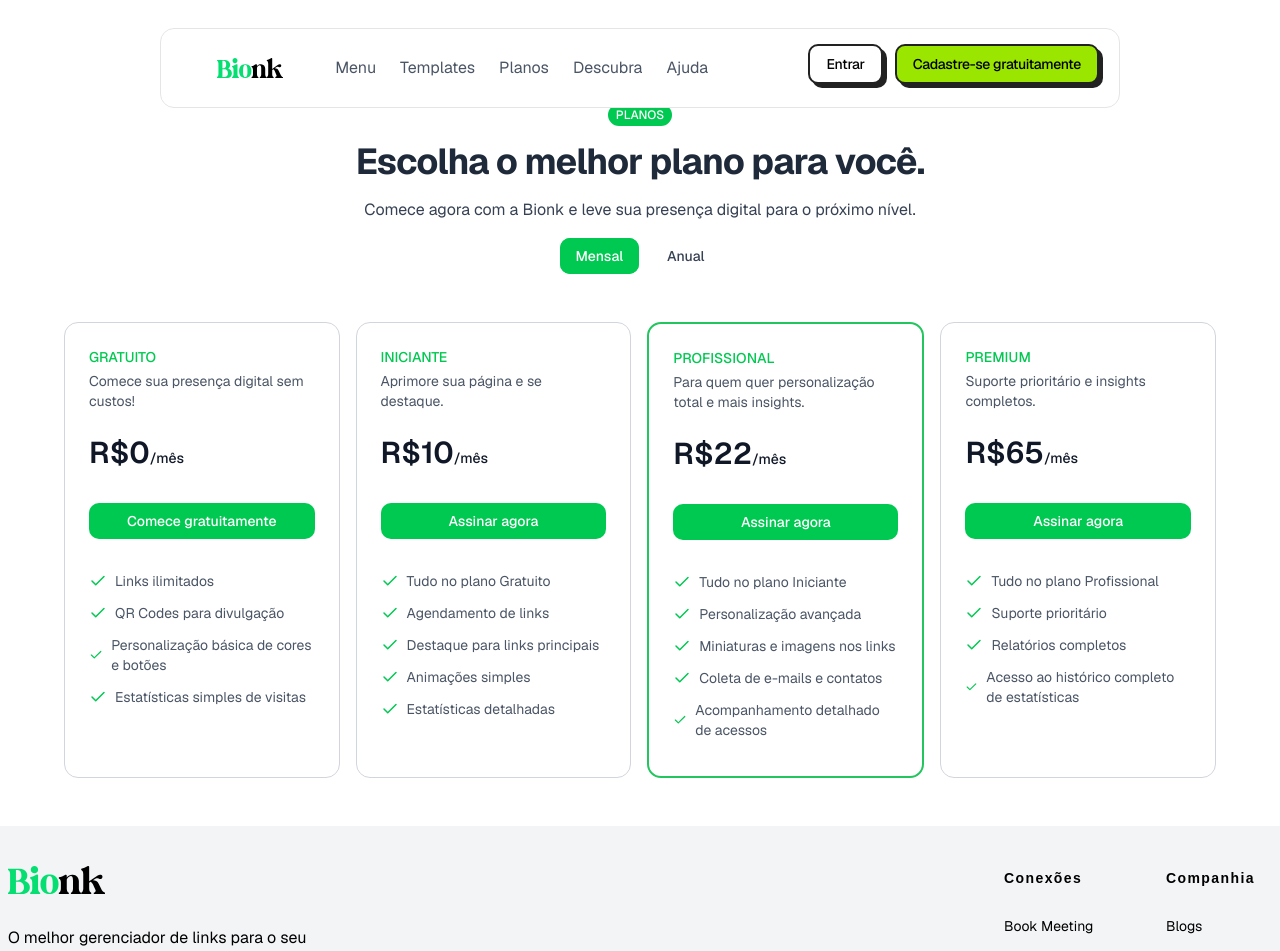
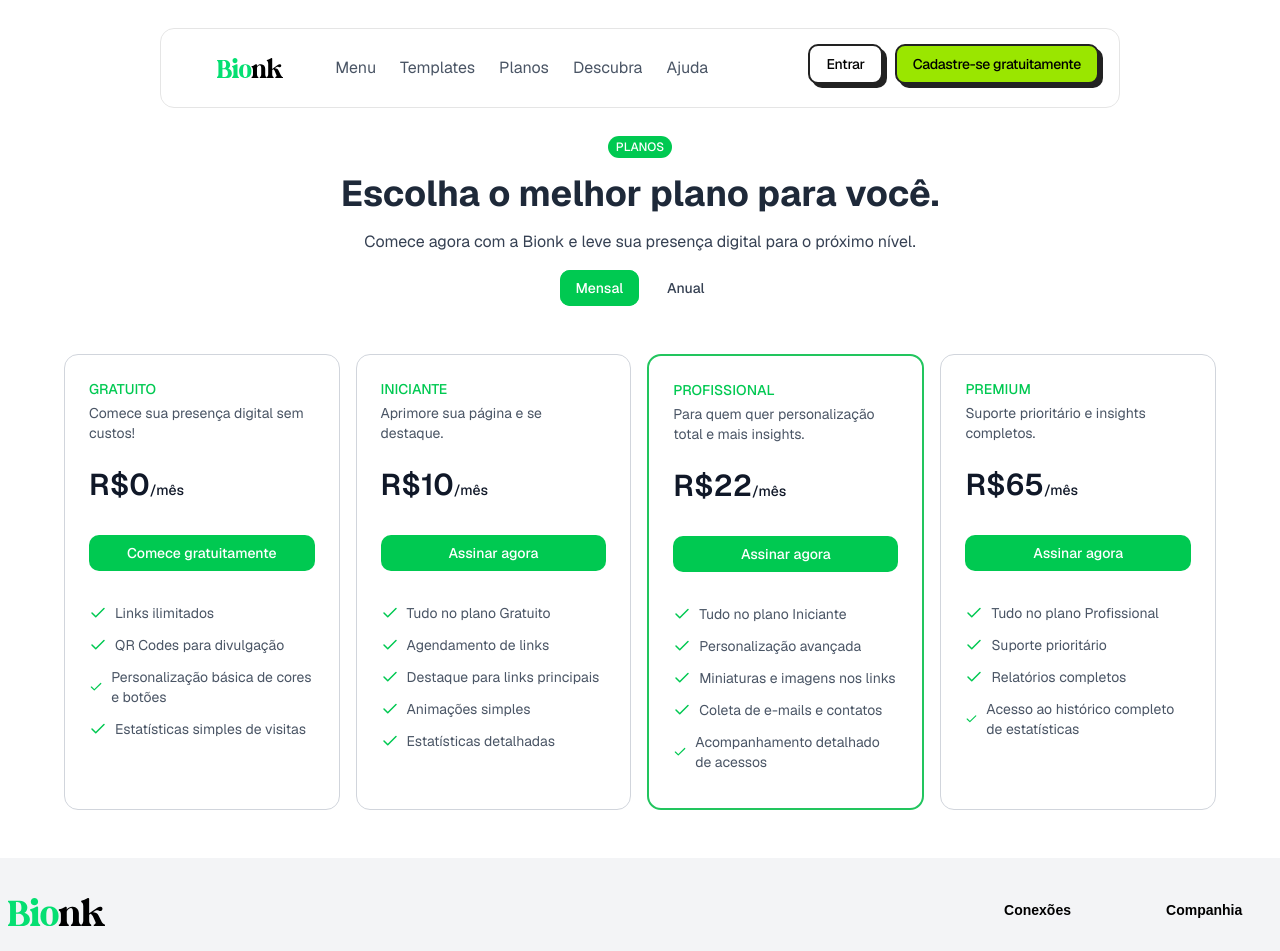
Before and after one commit to gabriellucasvh/bionk, a Next.js app: page /planos in a window 1280 px wide. Shown: the top 951 px of the page. Built offline with nearby package versions, Linux system fonts and the light colour scheme; no server answers; a web font is replaced by a local one.

Commit message:
style: Fonte baithe removida
- tracking's removidos

```diff
--- a/src/app/(public)/planos/prices.tsx
+++ b/src/app/(public)/planos/prices.tsx
@@ -70,12 +70,12 @@ const Pricing = () => {
     const [billingCycle, setBillingCycle] = useState<'M' | 'A'>('M')
 
     const Heading = () => (
-        <div className="relative z-10 my-12 flex flex-col items-center justify-center gap-4">
+        <div className="relative z-10 my-12 mt-20 flex flex-col items-center justify-center gap-4">
             <div className="flex w-full flex-col items-center justify-center space-y-4 text-center px-2">
                 <div className="mt-2 inline-block rounded-full bg-green-500 px-2 py-[0.20rem] text-xs font-medium uppercase text-white">
                     Planos
                 </div>
-                <p className=" text-3xl font-bold tracking-tight text-gray-800 sm:text-4xl dark:text-gray-200">
+                <p className=" text-3xl font-bold  text-gray-800 sm:text-4xl dark:text-gray-200">
                     Escolha o melhor plano para você.
                 </p>
                 <p className="text-md max-w-xl text-gray-700 md:text-center dark:text-gray-300">
@@ -158,7 +158,7 @@ const Pricing = () => {
     )
 
     return (
-        <section className="relative w-full overflow-hidden py-12 bg-white text-black lg:px-2 lg:py-12">
+        <section className="relative w-full overflow-hidden py-12 bg-white text-black lg:px-2 min-h-screen">
             <Heading />
             <PricingCards />
         </section>
--- a/src/app/globals.css
+++ b/src/app/globals.css
@@ -7,7 +7,6 @@
 
 @theme {
     --font-sans: var(--font-geist);
-    --font-baithe: var(--font-baithe);
     --font-gsans: var(--font-gsans)
     --color-rose: #ff527a
 }
--- a/src/app/layout.tsx
+++ b/src/app/layout.tsx
@@ -4,11 +4,6 @@ import { Geist } from "next/font/google"
 import localFont from "next/font/local"
 import NextAuthSessionProvider from "@/providers/sessionProvider";
 
-const baithe = localFont({
-  src: "/fonts/baithe.otf",
-  display: "swap",
-  variable: "--font-baithe"
-})
 const GeneralSans = localFont({
   src: "/fonts/GeneralSans-Variable.woff2",
   display: "swap",
@@ -31,7 +26,7 @@ export default function RootLayout({
   children: React.ReactNode;
 }>) {
   return (
-    <html lang="pt-BR" className={`${geist.variable} ${baithe.variable} ${GeneralSans.variable} antialiased`}>
+    <html lang="pt-BR" className={`${geist.variable} ${GeneralSans.variable} antialiased`}>
       <body>
         <NextAuthSessionProvider>
           {children}
--- a/src/app/not-found.tsx
+++ b/src/app/not-found.tsx
@@ -6,7 +6,7 @@ export default function NotFound() {
         <div className='flex flex-col items-center justify-center min-h-screen bg-white'>
             <div className='flex flex-col items-center justify-center space-y-5 min-h-screen px-2'>
                 <Image src={"/warning.svg"} alt='error' width={160} height={90} />
-                <h2 className='font-baithe tracking-wider text-5xl'>Oops...</h2>
+                <h2 className='font-gsans font-bold text-5xl'>Oops...</h2>
                 <p className='text-center'>Parece que temos algum problema aqui! A página foi movida ou não existe mais.</p>
                 <NotFoundButton />
             </div>
--- a/src/components/CtaSection.tsx
+++ b/src/components/CtaSection.tsx
@@ -11,7 +11,7 @@ export default function CtaSection() {
         <section className="py-20 bg-white text-black">
             <div className="container mx-auto px-4 sm:px-6 lg:px-8 max-w-6xl text-center">
                 <div className="max-w-3xl mx-auto">
-                    <h2 className="text-3xl sm:text-4xl font-bold mb-6 font-baithe tracking-wider">
+                    <h2 className="text-3xl sm:text-4xl font-bold mb-6 font-gsans">
                         Pronto para unificar sua presença online?
                     </h2>
                     <p className="text-lg mb-8 text-black">
--- a/src/components/Features.tsx
+++ b/src/components/Features.tsx
@@ -7,7 +7,7 @@ export default function Features() {
         <section className="py-24 bg-white">
             <div className="container mx-auto px-4 sm:px-6 lg:px-8 max-w-6xl">
                 <div className="text-center mb-16">
-                    <h2 className="text-3xl font-bold font-baithe tracking-wider text-gray-900 sm:text-4xl">
+                    <h2 className="text-3xl font-bold font-gsans text-gray-900 sm:text-4xl">
                         Recursos que fazem a diferença
                     </h2>
                     <p className="mt-4 text-lg text-gray-600 max-w-2xl mx-auto">
--- a/src/components/Footer.tsx
+++ b/src/components/Footer.tsx
@@ -60,7 +60,7 @@ const Footer = () => {
           {/* Navigations */}
           <div className="mt-16 grid grid-cols-2 gap-14 md:grid-cols-2 lg:mt-0 xl:col-span-2">
             <div className="md:mt-0">
-              <h3 className="text-sm font-semibold leading-6 font-baithe tracking-widest">
+              <h3 className="text-sm font-semibold leading-6 font-gsans">
                 Conexões
               </h3>
               <div className="mt-6 space-y-4">
@@ -80,7 +80,7 @@ const Footer = () => {
             </div>
             <div>
               <div>
-                <h3 className="text-sm font-semibold leading-6 font-baithe tracking-widest">
+                <h3 className="text-sm font-semibold leading-6 font-gsans">
                   Companhia
                 </h3>
                 <div className="mt-6 space-y-4">
--- a/src/components/Hero.tsx
+++ b/src/components/Hero.tsx
@@ -41,7 +41,7 @@ const Hero = () => {
 
         {/* Texto principal */}
         <h1
-          className={`mb-6 text-center tracking-widerr font-baithe text-4xl font-bold text-white transition-all duration-700 sm:text-5xl md:text-6xl lg:text-7xl ${isLoaded ? "translate-y-0 opacity-100" : "translate-y-4 opacity-0"
+          className={`mb-6 text-center tracking-widerr font-gsans text-4xl font-bold text-white transition-all duration-700 sm:text-5xl md:text-6xl lg:text-7xl ${isLoaded ? "translate-y-0 opacity-100" : "translate-y-4 opacity-0"
             }`}
           style={{ transitionDelay: "100ms" }}
         >
--- a/src/components/Testimonials.tsx
+++ b/src/components/Testimonials.tsx
@@ -5,7 +5,7 @@ export default function Testimonials() {
         <section className="py-24 bg-green-900">
             <div className="container mx-auto px-4 sm:px-6 lg:px-8 max-w-6xl">
                 <div className="text-center mb-16">
-                    <h2 className="text-3xl font-bold font-baithe tracking-wider text-white sm:text-4xl">
+                    <h2 className="text-3xl font-bold font-gsans text-white sm:text-4xl">
                         O que nossos usuários dizem
                     </h2>
                     <p className="mt-4 text-lg text-gray-200 max-w-2xl mx-auto">
```
Also changed, not shown: src/app/fonts/baithe.otf (deleted).
